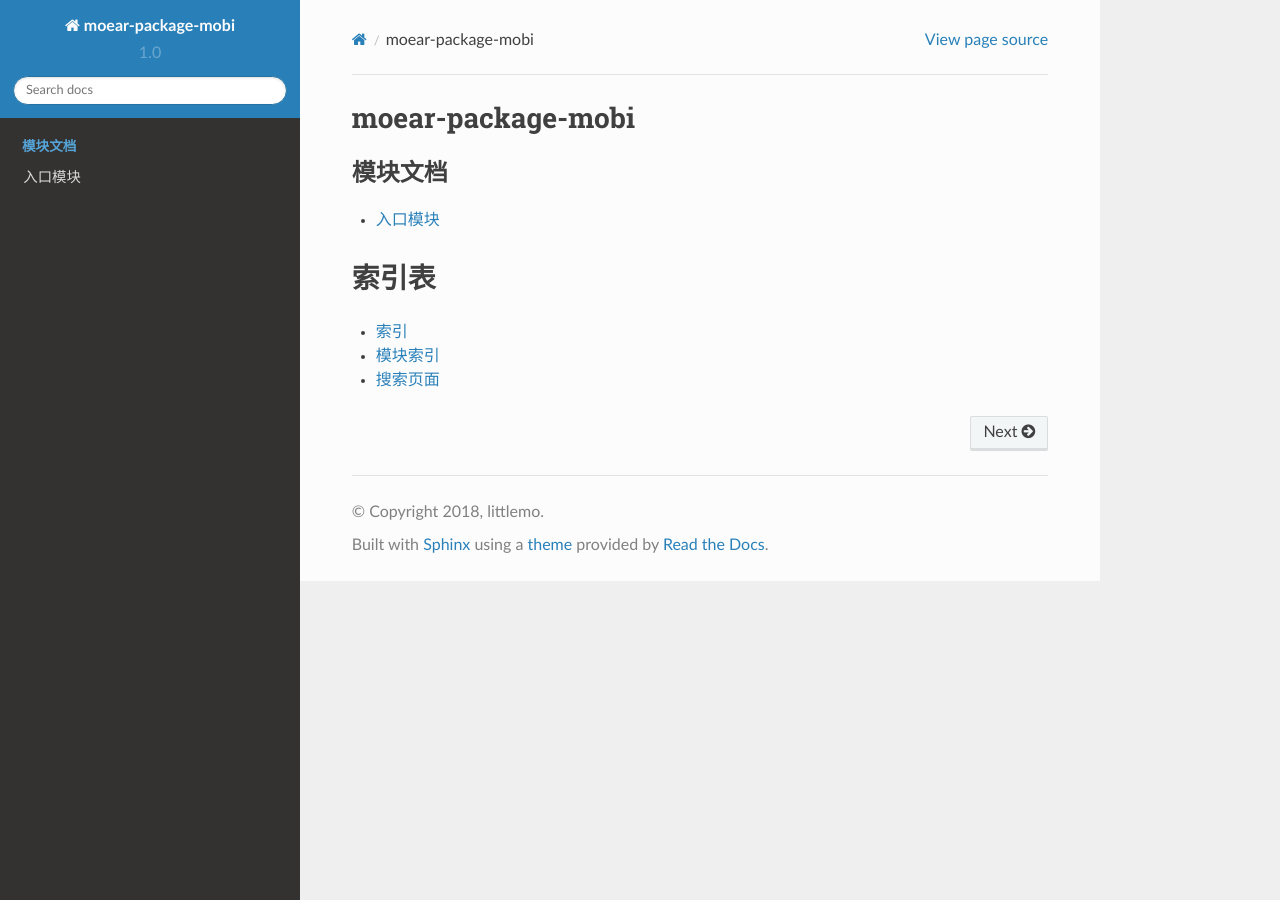
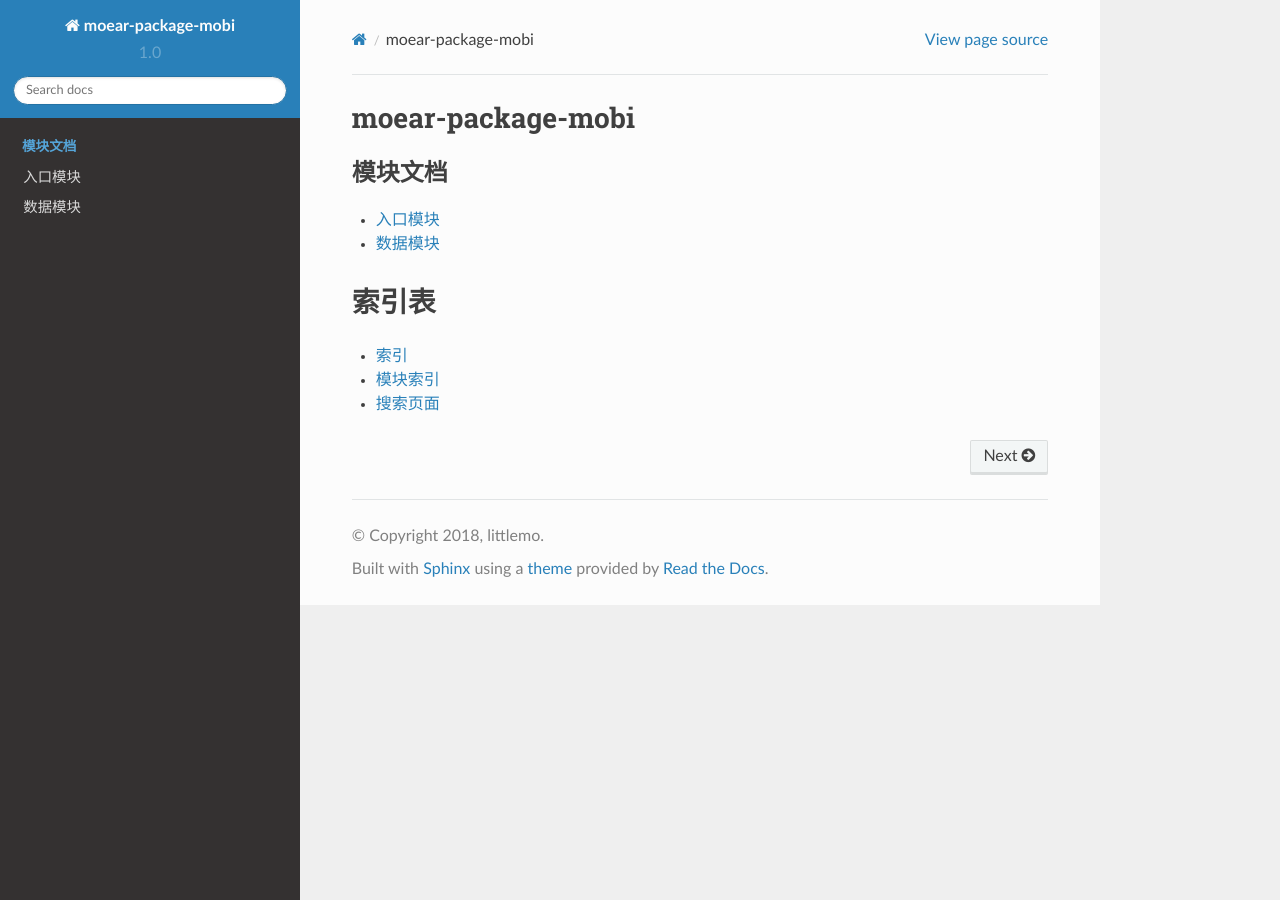
Before and after one commit to littlemo/moear-package-mobi, a Sphinx documentation site: the page built from docs/source/index.rst, in a window 1280 px wide. Built offline with Sphinx 7.4.7 and the Read the Docs theme 2.0.0, drawn with Linux system fonts in a browser that asks for light colours; formulas are drawn with MathJax 3.

Commit message:
F: 实现数据模块autodoc文档，并添加到主索引页中

```diff
--- a/docs/source/index.rst
+++ b/docs/source/index.rst
@@ -15,6 +15,7 @@ moear-package-mobi
    :caption: 模块文档
 
    module/entry
+   module/item
 
 
 索引表
--- /dev/null
+++ b/docs/source/module/item.rst
@@ -0,0 +1,7 @@
+.. _module-item:
+
+========
+数据模块
+========
+
+.. automodule:: moear_package_mobi.items
```
